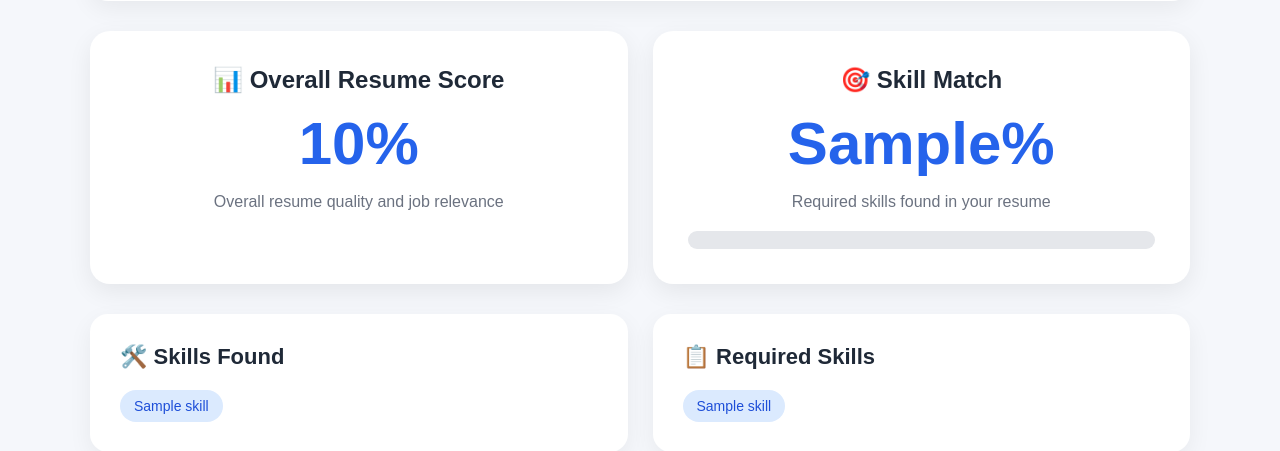
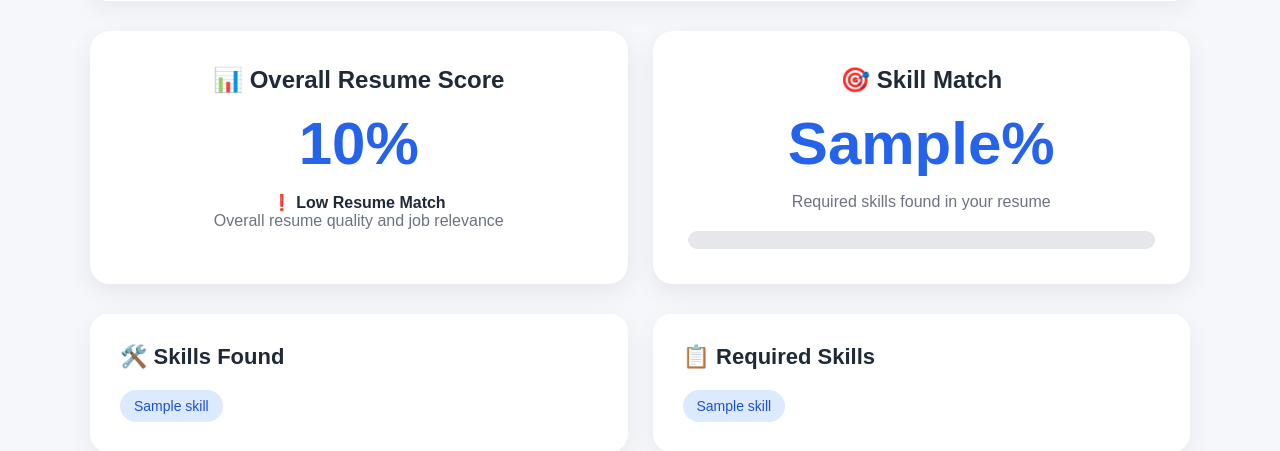
Before and after one commit to Sathiuppar2242/AI-Resume-Analyzer, a Flask app: template templates/result.html in a window 1280 px wide. Shown: the part 485-936 px from the top of the page. Run offline with Flask 3, Linux system fonts and the light colour scheme; the template is opened without the code that fills it: most values are stand-ins (such as "Sample title", 1, 10 or a date in 2020).

Commit message:
Add resume score status indicator

```diff
--- a/templates/result.html
+++ b/templates/result.html
@@ -9,6 +9,7 @@
 
     <title>Resume Analysis - ResumeAI</title>
 
+
     <style>
 
         * {
@@ -17,11 +18,13 @@
             box-sizing: border-box;
         }
 
+
         body {
             font-family: Arial, sans-serif;
             background: #f5f7fb;
             color: #1f2937;
         }
+
 
         header {
             background: white;
@@ -29,11 +32,13 @@
             border-bottom: 1px solid #e5e7eb;
         }
 
+
         .logo {
             font-size: 28px;
             font-weight: bold;
             color: #2563eb;
         }
+
 
         .container {
             width: 90%;
@@ -41,20 +46,24 @@
             margin: 40px auto;
         }
 
+
         .header-section {
             text-align: center;
             margin-bottom: 35px;
         }
+
 
         .header-section h1 {
             font-size: 38px;
             margin-bottom: 15px;
         }
 
+
         .header-section p {
             color: #6b7280;
             margin-bottom: 8px;
         }
+
 
         .job-badge {
             display: inline-block;
@@ -66,6 +75,7 @@
             font-weight: bold;
         }
 
+
         .summary-card {
             background: white;
             padding: 30px;
@@ -74,15 +84,18 @@
             box-shadow: 0 8px 25px rgba(0, 0, 0, 0.06);
         }
 
+
         .summary-card h2 {
             margin-bottom: 20px;
         }
+
 
         .summary-grid {
             display: grid;
             grid-template-columns: repeat(4, 1fr);
             gap: 15px;
         }
+
 
         .summary-item {
             background: #f8fafc;
@@ -91,6 +104,7 @@
             text-align: center;
         }
 
+
         .summary-item strong {
             display: block;
             font-size: 28px;
@@ -98,10 +112,12 @@
             margin-bottom: 8px;
         }
 
+
         .summary-item span {
             color: #6b7280;
             font-size: 14px;
         }
+
 
         .score-container {
             display: grid;
@@ -109,6 +125,7 @@
             gap: 25px;
             margin-bottom: 30px;
         }
+
 
         .score-card {
             background: white;
@@ -118,9 +135,11 @@
             box-shadow: 0 8px 25px rgba(0, 0, 0, 0.07);
         }
 
+
         .score-card h2 {
             margin-bottom: 10px;
         }
+
 
         .score {
             font-size: 60px;
@@ -129,9 +148,18 @@
             margin: 15px 0;
         }
 
+
         .score-label {
             color: #6b7280;
         }
+
+
+        .score-status {
+            margin-top: 10px;
+            font-weight: bold;
+            font-size: 16px;
+        }
+
 
         .progress-container {
             width: 100%;
@@ -142,6 +170,7 @@
             margin-top: 20px;
         }
 
+
         .progress-bar {
             height: 100%;
             width: 0%;
@@ -150,11 +179,13 @@
             transition: width 0.8s ease;
         }
 
+
         .grid {
             display: grid;
             grid-template-columns: repeat(2, 1fr);
             gap: 25px;
         }
+
 
         .card {
             background: white;
@@ -163,25 +194,30 @@
             box-shadow: 0 8px 25px rgba(0, 0, 0, 0.06);
         }
 
+
         .card h2 {
             margin-bottom: 20px;
             font-size: 22px;
         }
 
+
         .card ul {
             padding-left: 20px;
         }
+
 
         .card li {
             margin-bottom: 12px;
             line-height: 1.6;
         }
 
+
         .skills {
             display: flex;
             flex-wrap: wrap;
             gap: 10px;
         }
+
 
         .skill {
             background: #dbeafe;
@@ -191,6 +227,7 @@
             font-size: 14px;
         }
 
+
         .missing-skill {
             background: #fee2e2;
             color: #b91c1c;
@@ -199,9 +236,11 @@
             font-size: 14px;
         }
 
+
         .empty-message {
             color: #6b7280;
         }
+
 
         .buttons {
             display: flex;
@@ -210,6 +249,7 @@
             margin: 40px auto;
             flex-wrap: wrap;
         }
+
 
         .back-button {
             display: block;
@@ -223,17 +263,21 @@
             font-weight: bold;
         }
 
+
         .back-button:hover {
             background: #1d4ed8;
         }
+
 
         .home-button {
             background: #111827;
         }
 
+
         .home-button:hover {
             background: #374151;
         }
+
 
         footer {
             margin-top: 50px;
@@ -243,10 +287,12 @@
             color: white;
         }
 
+
         footer p + p {
             margin-top: 8px;
             color: #9ca3af;
         }
+
 
         @media (max-width: 850px) {
 
@@ -256,23 +302,28 @@
 
         }
 
+
         @media (max-width: 750px) {
 
             .score-container {
                 grid-template-columns: 1fr;
             }
 
+
             .grid {
                 grid-template-columns: 1fr;
             }
+
 
             .summary-grid {
                 grid-template-columns: 1fr;
             }
 
+
             .header-section h1 {
                 font-size: 30px;
             }
+
 
             .score {
                 font-size: 50px;
@@ -287,16 +338,20 @@
 
 <body>
 
+
     <header>
 
         <div class="logo">
             ResumeAI
         </div>
+
     </header>
 
 
     <div class="container">
 
+
+        <!-- HEADER -->
 
         <div class="header-section">
 
@@ -304,16 +359,20 @@
                 Resume Analysis
             </h1>
 
+
             <p>
                 Resume:
                 <strong>{{ resume_name }}</strong>
             </p>
 
+
             {% if analysis.detected_job %}
 
                 <div class="job-badge">
+
                     Detected Job:
                     {{ analysis.detected_job.title() }}
+
                 </div>
 
             {% endif %}
@@ -329,7 +388,9 @@
                 📋 Analysis Summary
             </h2>
 
+
             <div class="summary-grid">
+
 
                 <div class="summary-item">
 
@@ -382,6 +443,7 @@
 
                 </div>
 
+
             </div>
 
         </div>
@@ -392,22 +454,38 @@
         <div class="score-container">
 
 
+            <!-- OVERALL SCORE -->
+
             <div class="score-card">
 
                 <h2>
                     📊 Overall Resume Score
                 </h2>
 
+
                 <div class="score">
                     {{ analysis.resume_score }}%
                 </div>
 
+
+                <p
+                    class="score-status"
+                    id="scoreStatus"
+                >
+                </p>
+
+
                 <p class="score-label">
-                    Overall resume quality and job relevance
+
+                    Overall resume quality
+                    and job relevance
+
                 </p>
 
             </div>
 
+
+            <!-- SKILL MATCH -->
 
             <div class="score-card">
 
@@ -415,13 +493,19 @@
                     🎯 Skill Match
                 </h2>
 
+
                 <div class="score">
                     {{ analysis.skill_match }}%
                 </div>
 
+
                 <p class="score-label">
-                    Required skills found in your resume
+
+                    Required skills found
+                    in your resume
+
                 </p>
+
 
                 <div class="progress-container">
 
@@ -443,11 +527,14 @@
         <div class="grid">
 
 
+            <!-- SKILLS FOUND -->
+
             <div class="card">
 
                 <h2>
                     🛠️ Skills Found
                 </h2>
+
 
                 {% if analysis.skills %}
 
@@ -466,7 +553,9 @@
                 {% else %}
 
                     <p class="empty-message">
+
                         No matching skills found.
+
                     </p>
 
                 {% endif %}
@@ -474,11 +563,14 @@
             </div>
 
 
+            <!-- REQUIRED SKILLS -->
+
             <div class="card">
 
                 <h2>
                     📋 Required Skills
                 </h2>
+
 
                 {% if analysis.required_skills %}
 
@@ -497,7 +589,10 @@
                 {% else %}
 
                     <p class="empty-message">
-                        No recognized skills found in the job description.
+
+                        No recognized skills found
+                        in the job description.
+
                     </p>
 
                 {% endif %}
@@ -505,11 +600,14 @@
             </div>
 
 
+            <!-- STRENGTHS -->
+
             <div class="card">
 
                 <h2>
                     💪 Strengths
                 </h2>
+
 
                 {% if analysis.strengths %}
 
@@ -528,7 +626,9 @@
                 {% else %}
 
                     <p class="empty-message">
+
                         No strengths identified.
+
                     </p>
 
                 {% endif %}
@@ -536,11 +636,14 @@
             </div>
 
 
+            <!-- WEAKNESSES -->
+
             <div class="card">
 
                 <h2>
                     ⚠️ Weaknesses
                 </h2>
+
 
                 {% if analysis.weaknesses %}
 
@@ -559,7 +662,9 @@
                 {% else %}
 
                     <p class="empty-message">
+
                         No major weaknesses identified.
+
                     </p>
 
                 {% endif %}
@@ -567,11 +672,14 @@
             </div>
 
 
+            <!-- MISSING SKILLS -->
+
             <div class="card">
 
                 <h2>
                     🎯 Missing Skills
                 </h2>
+
 
                 {% if analysis.missing_skills %}
 
@@ -590,7 +698,9 @@
                 {% else %}
 
                     <p class="empty-message">
+
                         No major missing skills identified.
+
                     </p>
 
                 {% endif %}
@@ -598,11 +708,14 @@
             </div>
 
 
+            <!-- RECOMMENDATIONS -->
+
             <div class="card">
 
                 <h2>
                     💡 Recommendations
                 </h2>
+
 
                 {% if analysis.recommendations %}
 
@@ -618,6 +731,14 @@
 
                     </ul>
 
+                {% else %}
+
+                    <p class="empty-message">
+
+                        No recommendations available.
+
+                    </p>
+
                 {% endif %}
 
             </div>
@@ -630,13 +751,22 @@
 
         <div class="buttons">
 
-            <a href="/" class="back-button">
+
+            <a
+                href="/"
+                class="back-button"
+            >
                 Analyze Another Resume
             </a>
 
-            <a href="/" class="back-button home-button">
+
+            <a
+                href="/"
+                class="back-button home-button"
+            >
                 Back to Home
             </a>
+
 
         </div>
 
@@ -652,6 +782,7 @@
             © 2026 ResumeAI
         </p>
 
+
         <p>
             AI-Powered Resume Analysis & Job Matching
         </p>
@@ -659,19 +790,72 @@
     </footer>
 
 
-    <!-- PROGRESS BAR SCRIPT -->
+    <!-- JAVASCRIPT -->
 
     <script>
+
+
+        /* SKILL MATCH PROGRESS BAR */
 
         const progressBar =
             document.querySelector(".progress-bar");
 
+
         if (progressBar) {
 
             const score =
-                progressBar.getAttribute("data-score");
+                Number(
+                    progressBar.getAttribute("data-score")
+                );
 
-            progressBar.style.width = score + "%";
+
+            progressBar.style.width =
+                score + "%";
+
+        }
+
+
+        /* RESUME SCORE STATUS */
+
+        const resumeScore =
+            Number(
+                "{{ analysis.resume_score }}"
+            );
+
+
+        const scoreStatus =
+            document.getElementById(
+                "scoreStatus"
+            );
+
+
+        if (scoreStatus) {
+
+
+            if (resumeScore >= 80) {
+
+                scoreStatus.innerText =
+                    "🌟 Excellent Resume Match";
+
+
+            } else if (resumeScore >= 60) {
+
+                scoreStatus.innerText =
+                    "👍 Good Resume Match";
+
+
+            } else if (resumeScore >= 40) {
+
+                scoreStatus.innerText =
+                    "⚠️ Needs Improvement";
+
+
+            } else {
+
+                scoreStatus.innerText =
+                    "❗ Low Resume Match";
+
+            }
 
         }
 
```
